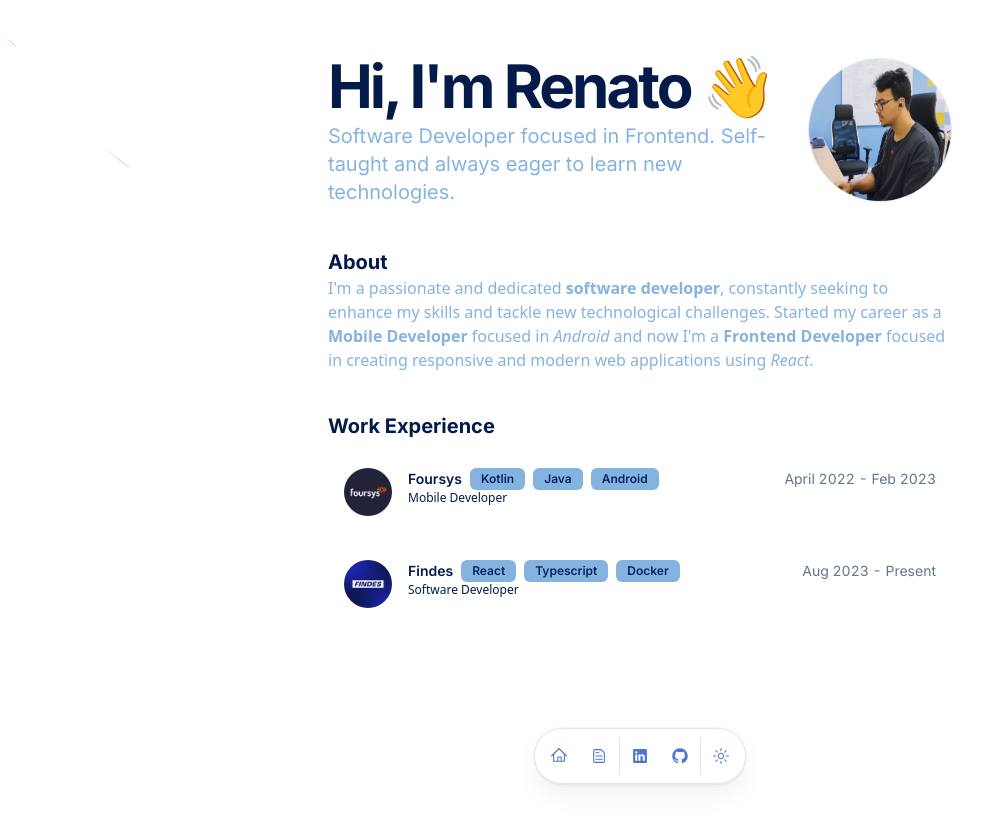
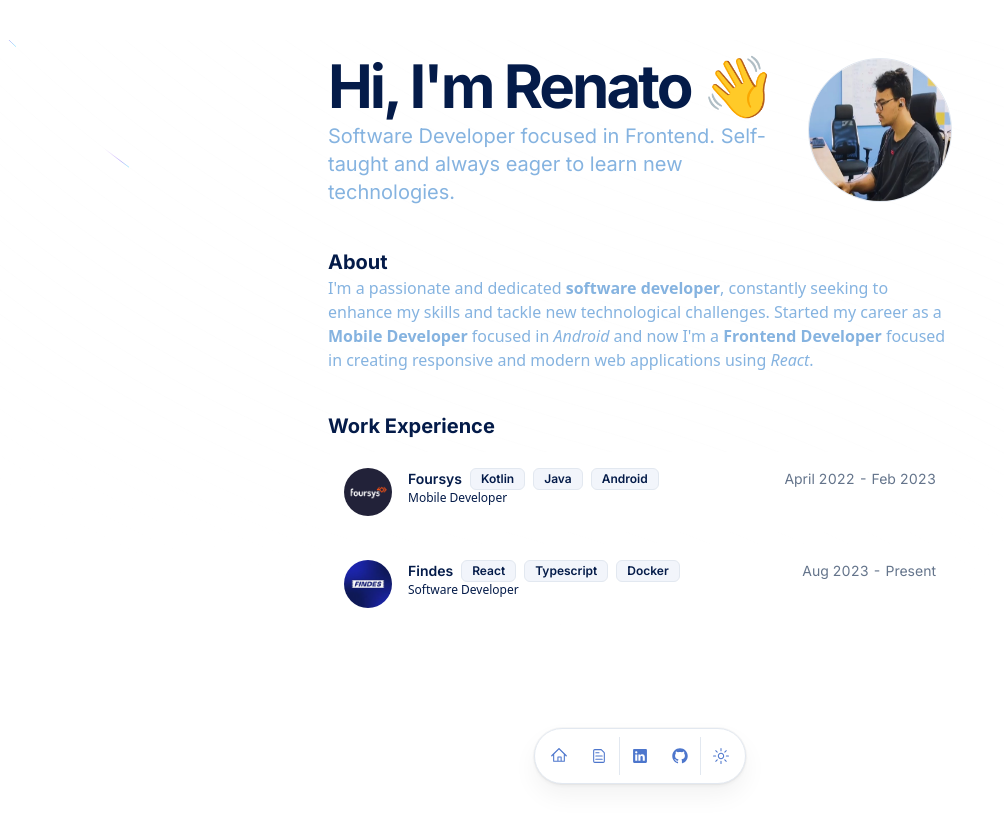
Before and after one commit to renatorrocha/portfolio-renato, a Next.js app: page / in a window 1280 px wide. Shown: the top 826 px of the page, without its empty margins (0-1004 px from the left). Built offline with nearby package versions, Linux system fonts and the light colour scheme.

Commit message:
style: fix badge issues

```diff
--- a/src/components/ui/badge.tsx
+++ b/src/components/ui/badge.tsx
@@ -11,10 +11,10 @@ const badgeVariants = cva(
         default:
           "border-transparent bg-primary text-primary-foreground shadow hover:bg-primary/80",
         secondary:
-          "border-transparent bg-secondary text-secondary-foreground hover:bg-secondary/80",
+          "border-transparent bg-secondary text-primary-foreground hover:bg-secondary/80",
         destructive:
           "border-transparent bg-destructive text-destructive-foreground shadow hover:bg-destructive/80",
-        outline: "text-foreground",
+        outline: "text-foreground bg-primary/5",
       },
     },
     defaultVariants: {
--- a/src/components/work-card.tsx
+++ b/src/components/work-card.tsx
@@ -66,7 +66,7 @@ export function WorkCard({
                   <span className="inline-flex gap-x-2">
                     {badges.map((badge, index) => (
                       <Badge
-                        variant="secondary"
+                        variant="outline"
                         className="align-middle text-xs"
                         key={index}
                       >
```
